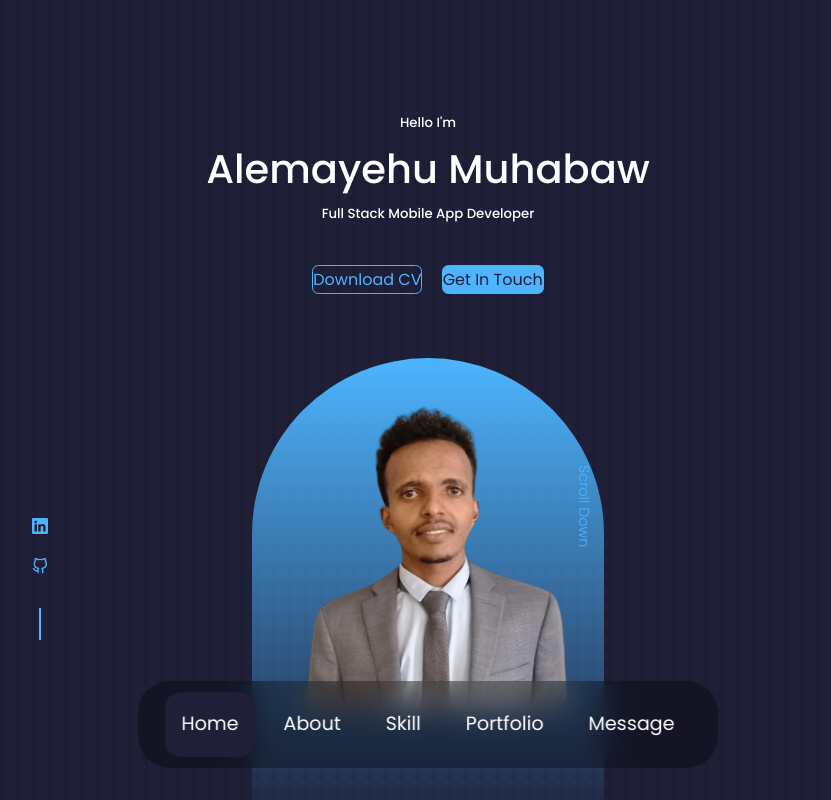
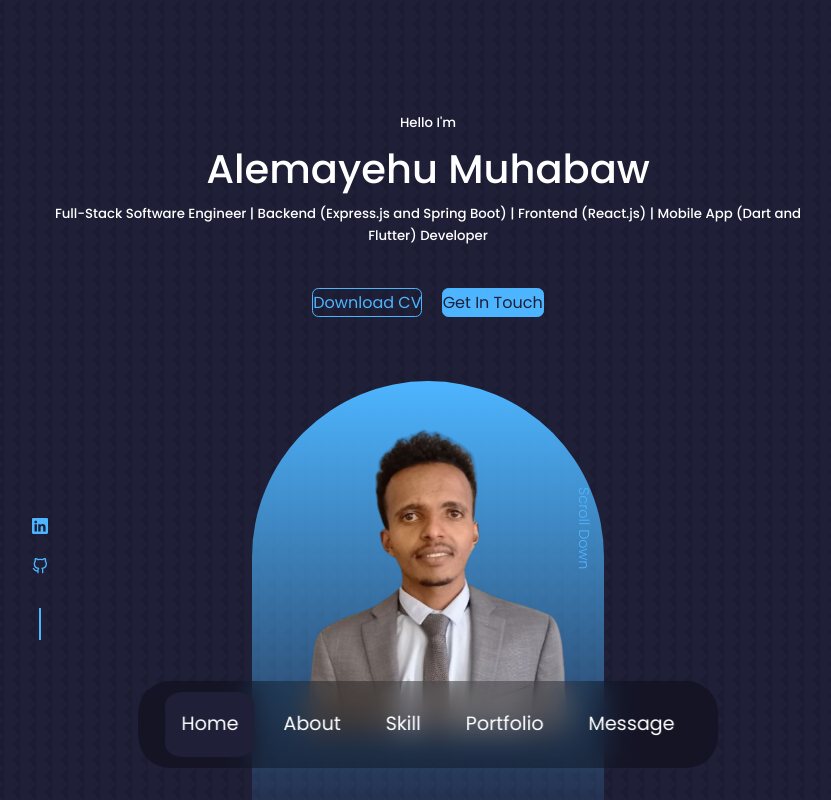
Before and after one commit to Muhabaw21/My-portfolio, a React (Create React App) app: page / in a window 1280 px wide. Shown: the top 800 px of the page, without its empty margins (212-1043 px from the left). Built offline with nearby package versions, Linux system fonts and the light colour scheme.

Commit message:
Update Header.jsx

```diff
--- a/src/components/header/Header.jsx
+++ b/src/components/header/Header.jsx
@@ -10,7 +10,7 @@ const Header = () => {
       <h5>Hello I'm</h5>
       <h1>Alemayehu Muhabaw</h1>
       <h5 className="text-light">
-        Full Stack Mobile App Developer
+        Full-Stack Software Engineer | Backend (Express.js and Spring Boot) | Frontend (React.js) | Mobile App (Dart and Flutter) Developer
       </h5>
       <CTA/>
       <HeaderSocial/>
```
